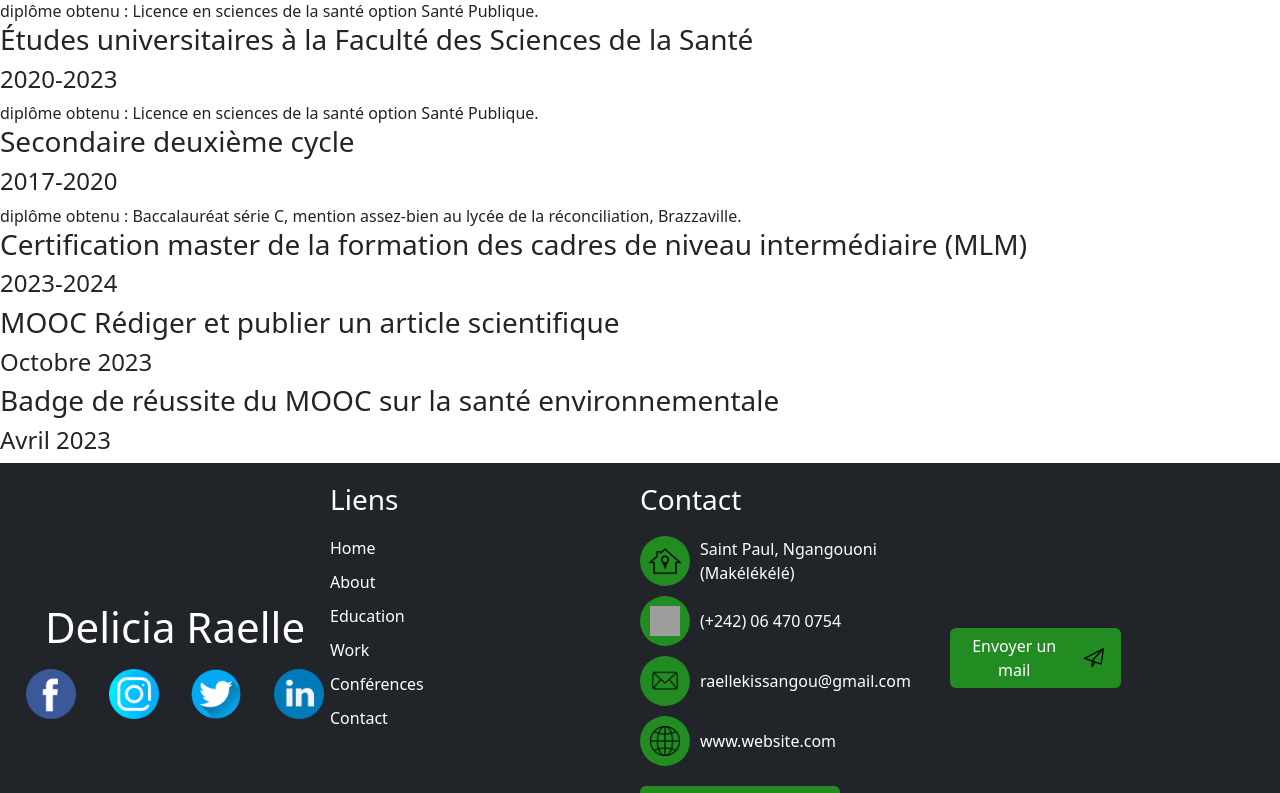
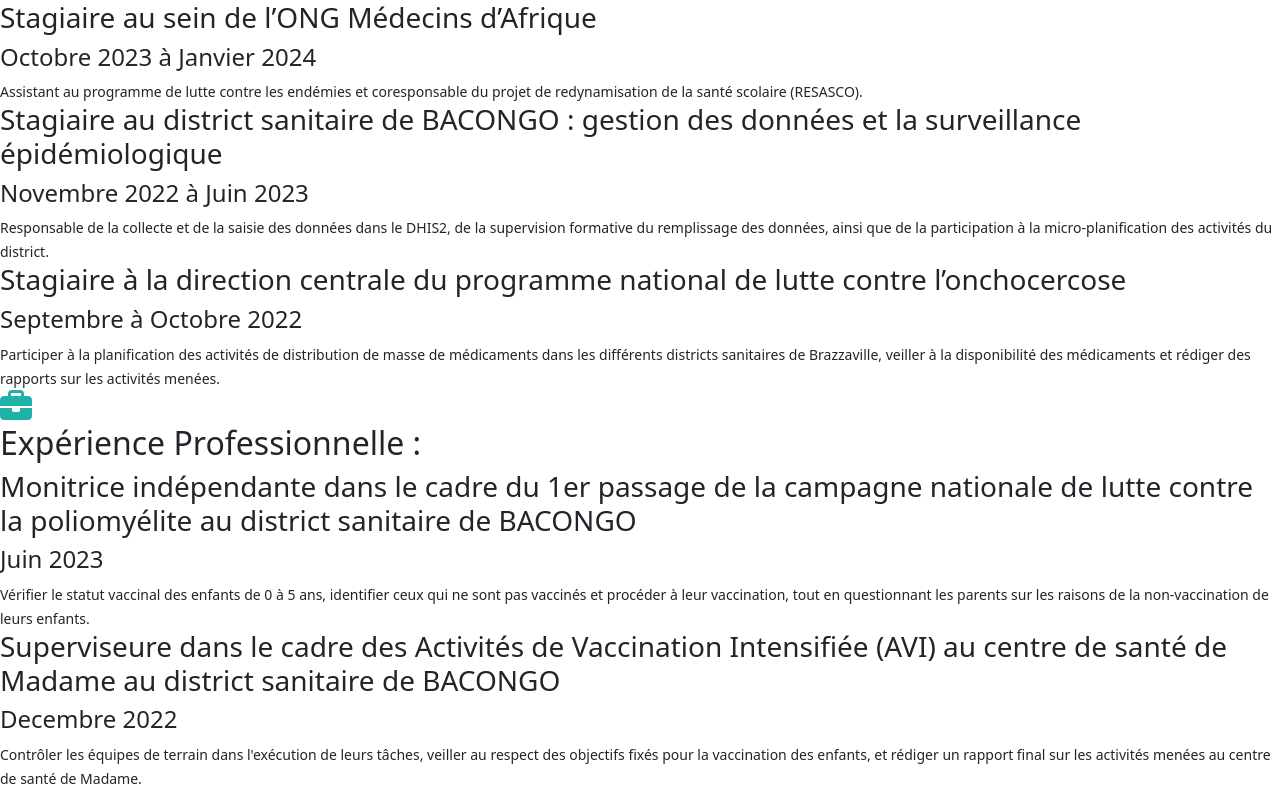
Before and after one commit to kayarhabby/portfolio_delicia_react, a React (Vite) app: page / in a window 1280 px wide. Shown: the part 3080-3873 px from the top of the page. Built offline with nearby package versions, Linux system fonts and the light colour scheme; grey boxes are pictures that could not be loaded.

Commit message:
terminaison de la page Experience

```diff
--- a/src/assets/components/Experience.jsx
+++ b/src/assets/components/Experience.jsx
@@ -5,41 +5,100 @@ const Experience = () => {
     return (
         <div id="experience" className="experience">
             <Title title="Experience" />
-            <div className="experience_container">
-                <div className="experience_content">
-                    <article>
-                        <h3>Études universitaires à la Faculté des Sciences de la Santé</h3>
-                        <h4>2020-2023</h4>
-                        <p>diplôme obtenu : Licence en sciences de la santé option Santé Publique.</p>
+            <section className="experience_container">
+                <div>
+                    <section className="experience_icon_title">
+                        <i className="fa-solid fa-business-time fa-2x"></i>
+                        <h2>Stages : </h2>
+                    </section>
+                    <section className="experience_content">
+                        <article className="experience_items">
+                            <h3>Stagiaire au sein de l’ONG Médecins d’Afrique </h3>
+                            <h4>Octobre 2023 à Janvier 2024 </h4>
+                            <small>
+                                Assistant au programme de lutte contre les endémies et coresponsable du projet de
+                                redynamisation de la santé scolaire (RESASCO).
+                            </small>
                         </article>
-                    <article>
-                        <h3>Études universitaires à la Faculté des Sciences de la Santé</h3>
-                        <h4>2020-2023</h4>
-                        <p>diplôme obtenu : Licence en sciences de la santé option Santé Publique.</p>
+                        <article className="experience_items">
+                            <h3>Stagiaire au district sanitaire de BACONGO : gestion des données et la surveillance
+                                épidémiologique </h3>
+                            <h4>Novembre 2022 à Juin 2023 </h4>
+                            <small>
+                                Responsable de la collecte et de la saisie des données dans le DHIS2, de la supervision
+                                formative du remplissage des données, ainsi que de la participation à la
+                                micro-planification
+                                des activités du district.
+                            </small>
                         </article>
-                    <article>
-                        <h3>Secondaire deuxième cycle</h3>
-                        <h4>2017-2020</h4>
-                        <p>diplôme obtenu : Baccalauréat série C, mention assez-bien au lycée de la réconciliation,
-                            Brazzaville.
-                        </p>
+                        <article className="experience_items">
+                            <h3>Stagiaire à la direction centrale du programme national de lutte contre
+                                l’onchocercose</h3>
+                            <h4>Septembre à Octobre 2022</h4>
+                            <small>
+                                Participer à la planification des activités de distribution de masse de médicaments dans
+                                les
+                                différents districts sanitaires de Brazzaville, veiller à la disponibilité des
+                                médicaments et
+                                rédiger des rapports sur les activités menées.
+                            </small>
                         </article>
+                    </section>
                 </div>
-                <div className="experience_content">
-                    <article>
-                        <h3>Certification master de la formation des cadres de niveau intermédiaire (MLM)</h3>
-                        <h4>2023-2024</h4>
+
+                <div>
+                    <section className="experience_icon_title">
+                        <i className="fa-solid fa-briefcase fa-2x"></i>
+                        <h2>Expérience Professionnelle : </h2>
+                    </section>
+                    <section className="experience_content">
+                        <article className="experience_items">
+                            <h3>
+                                Monitrice indépendante dans le cadre du 1er passage de la campagne nationale de lutte
+                                contre
+                                la poliomyélite au district sanitaire de BACONGO
+                            </h3>
+                            <h4>Juin 2023</h4>
+                            <small>
+                                Vérifier le statut vaccinal des enfants de 0 à 5 ans, identifier ceux qui ne sont pas
+                                vaccinés
+                                et procéder à leur vaccination, tout en questionnant les parents sur les raisons de la
+                                non-vaccination
+                                de leurs enfants.
+                            </small>
                         </article>
-                    <article>
-                        <h3>MOOC Rédiger et publier un article scientifique</h3>
-                        <h4> Octobre 2023</h4>
+                        <article className="experience_items">
+                            <h3>
+                                Superviseure dans le cadre des Activités de Vaccination Intensifiée (AVI) au centre de
+                                santé
+                                de Madame au district sanitaire de BACONGO
+                            </h3>
+                            <h4> Decembre 2022</h4>
+                            <small>
+                                Contrôler les équipes de terrain dans l'exécution de leurs tâches, veiller au respect
+                                des
+                                objectifs fixés pour la vaccination des enfants, et rédiger un rapport final sur les
+                                activités
+                                menées au centre de santé de Madame.
+                            </small>
                         </article>
-                    <article>
-                        <h3>Badge de réussite du MOOC sur la santé environnementale</h3>
-                        <h4>Avril 2023</h4>
+                        <article className="experience_items">
+                            <h3>
+                                Enquêtrice dans le cadre d’une étude sur la détention des accouchées dans les maternités
+                                de
+                                MAKÉLÉKÉLÉ
+                            </h3>
+                            <h4>Septembre à Octobre 2022</h4>
+                            <small>
+                                Vérifier la présence de femmes accouchées détenues dans les maternités et interroger sur
+                                les
+                                raisons de leur détention.
+                            </small>
                         </article>
+                    </section>
                 </div>
-            </div>
+
+            </section>
 
         </div>
     );
```
Lines whose indentation alone changed are shown as unchanged.
